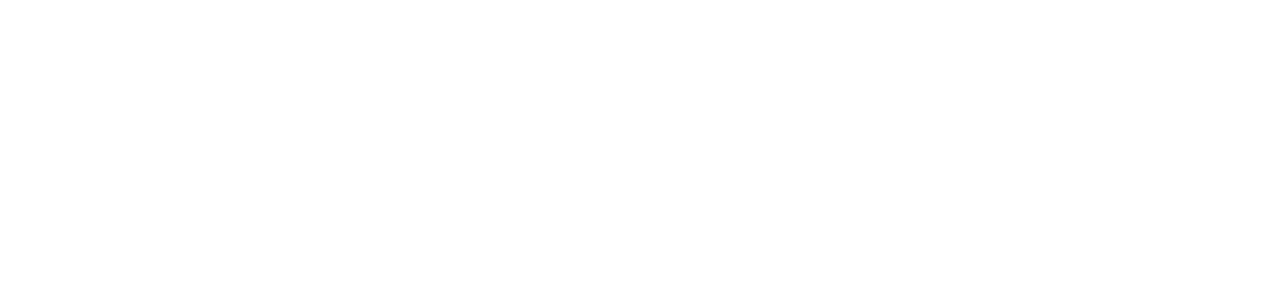
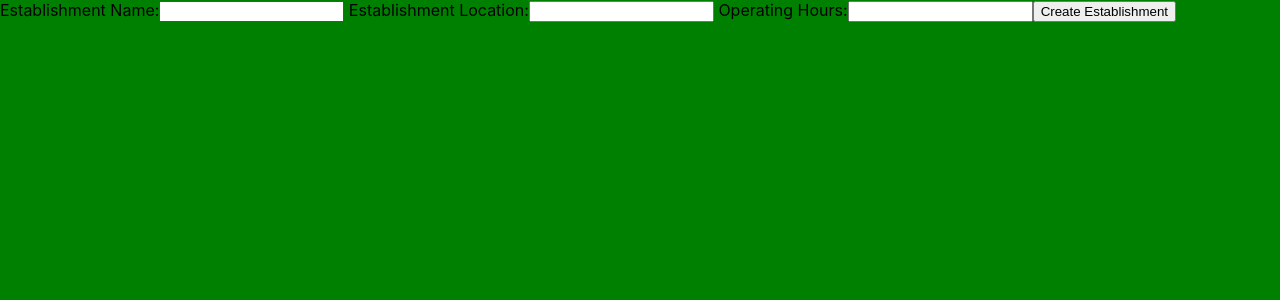
Before and after one commit to notancients/CMSC127-S2L-Project-Centeno-Mende-Robles, a React (Create React App) app in the folder frontend/cmsc127-frontend/: page /create-establishment in a window 1280 px wide. Before the commit this address had no page. Shown: the top 300 px of the page. Built offline with nearby package versions, Linux system fonts and the light colour scheme.

Commit message:
feat: create establishment implemented

```diff
--- /dev/null
+++ b/frontend/cmsc127-frontend/src/pages/establishment_list/page_create_establishment.js
@@ -0,0 +1,63 @@
+import axios from 'axios';
+import { useEffect, useState } from 'react';
+import ENV from '../../env';
+import { useLocation, useParams } from 'react-router-dom';
+import FoodTable from '../components/food_table';
+
+let SERVER = ENV.SERVER;
+let HEADER = ENV.HEADER;
+let user_id = sessionStorage.getItem("user_id");
+
+function CreateEstablishment() {
+
+    const [establishmentName, setEstablishmentName] = useState("");
+    const [establishmentLocation, setEestablishmentLocation] = useState("");
+    const [operatingHours, setOperatingHours] = useState("");
+
+
+    async function handleOnSubmit(event) {
+        event.preventDefault();
+        console.log(establishmentName, establishmentLocation, operatingHours);
+
+        try {
+            let request_body = {
+                "establishment_name": establishmentName,
+                "establishment_location": establishmentLocation,
+                "operating_hours": operatingHours,
+                "established_by": parseInt(user_id)
+            };
+
+            console.log(request_body);
+
+            let createEstablishment_result = await axios.post(
+                `http://${SERVER}/api/create-establishment`,
+                request_body
+            )
+        } catch (err) {
+            console.log(["There was an error:", err]);
+        }
+    }
+
+    function handleOnChange(event, setFunction) {
+        setFunction(event.target.value);
+    }
+
+    return(
+    <div className='container'>
+    <form onSubmit={(e) => handleOnSubmit(e)}>
+        <label> Establishment Name:
+            <input type="text" onChange={(e) => handleOnChange(e, setEstablishmentName)}></input>
+        </label>
+        <label> Establishment Location:
+            <input type="text" onChange={(e) => handleOnChange(e, setEestablishmentLocation)}></input>
+        </label>
+        <label> Operating Hours:
+            <input type="text" onChange={(e) => handleOnChange(e, setOperatingHours)}></input>
+        </label>
+        <button type="submit">Create Establishment</button>
+    </form>
+    </div>
+    )
+}
+
+export default CreateEstablishment;
--- a/frontend/cmsc127-frontend/src/react_router.js
+++ b/frontend/cmsc127-frontend/src/react_router.js
@@ -7,6 +7,7 @@
 import FoodByEstablishment from './pages/establishment_list/page_establishment_food';
 import FoodReview from './pages/reviews/page_food_review';
 import EstablishmentReview from './pages/reviews/page_establishment_reviews';
+import CreateEstablishment from './pages/establishment_list/page_create_establishment';
 
 function Router() {
 
@@ -19,6 +20,7 @@
         <Route path="/food-by-establishment/:establishment_id" element={<FoodByEstablishment/>}></Route>
         <Route path="/food-review/:food_id" element={<FoodReview />}></Route>
         <Route path="/establishment-review/:establishment_id" element={<EstablishmentReview />}></Route>
+        <Route path="/create-establishment" element={<CreateEstablishment/>}></Route>
     </Routes>
   )
 }
```
